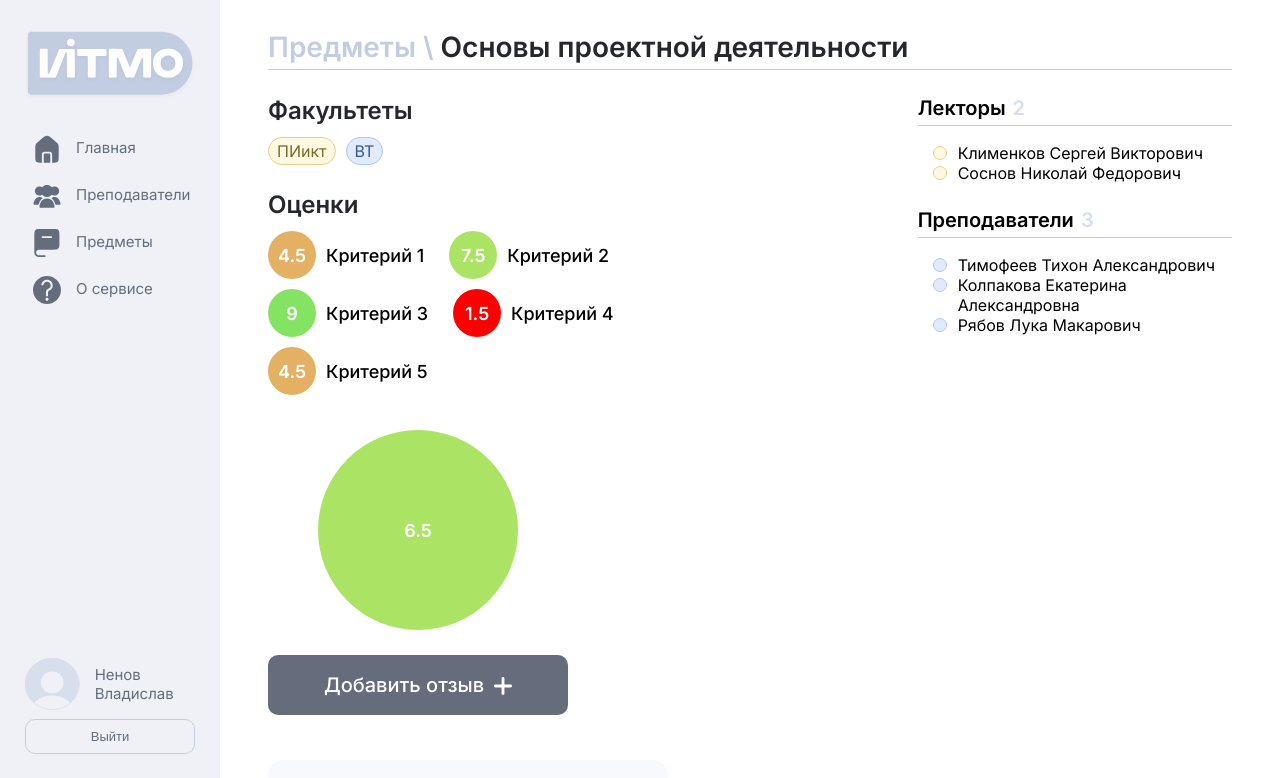
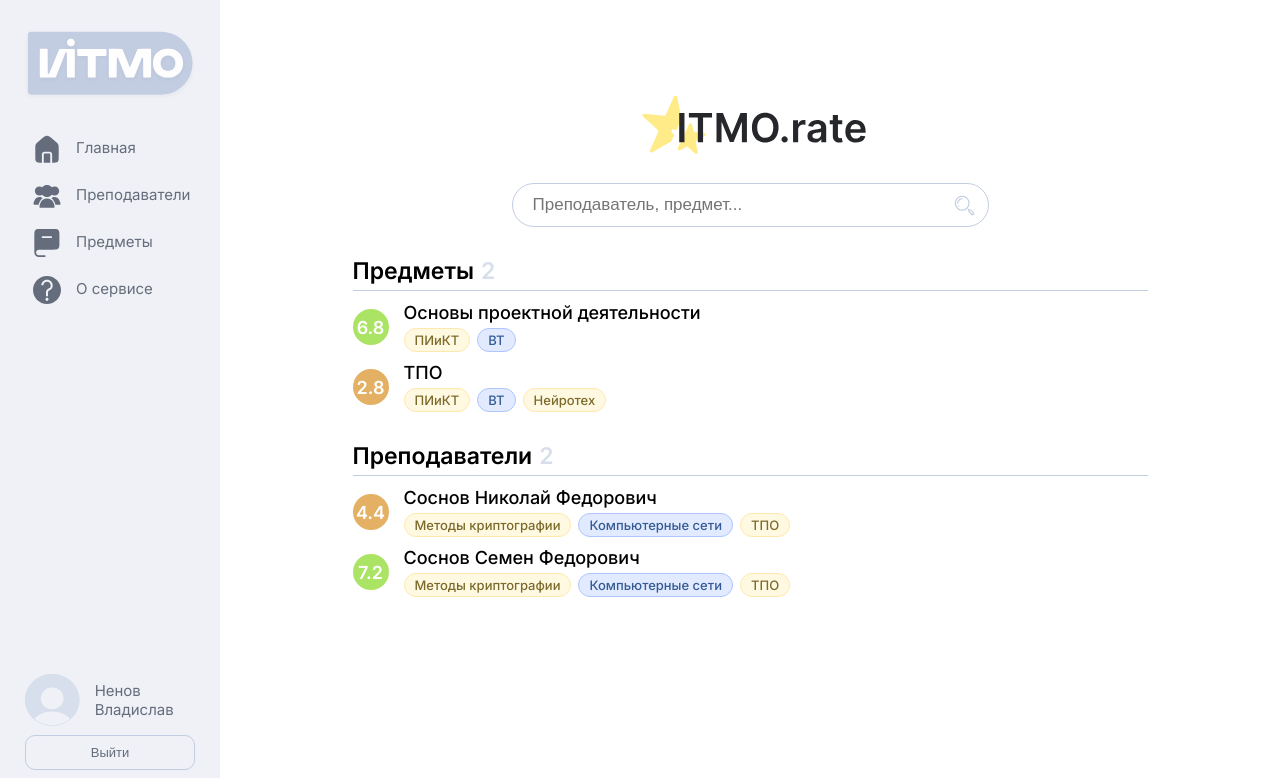
Before and after one commit to misuy/itmo_rate, a Vue app in the folder front/itmo-rate/: page / in a window 1280 px wide. Shown: the top 778 px of the page. Built offline with nearby package versions, Linux system fonts and the light colour scheme.

Commit message:
left panel fixes

```diff
--- a/front/itmo-rate/src/App.vue
+++ b/front/itmo-rate/src/App.vue
@@ -2,11 +2,11 @@
 import router from './router';
 import HomeView from './views/HomeView.vue';
 import SubjectView from "./views/SubjectView.vue";
+import MainView from './views/MainView.vue'
 </script>
 
 <template>
-<!--  <RouterView />-->
-  <SubjectView/>
+  <MainView />
 </template>
 
 <style scoped>
--- a/front/itmo-rate/src/components/RatedListItem.vue
+++ b/front/itmo-rate/src/components/RatedListItem.vue
@@ -36,7 +36,7 @@
 
 <template>
     <div class="rated-list-item">
-        <RatingCircle :rating="props.info?.rating" radius="18"/>
+        <RatingCircle :rating="props.info?.rating" :radius="18"/>
 
         <div class="rated-list-item-info-box">
             <div class="rated-list-item-name">
--- a/front/itmo-rate/src/views/HomeView.vue
+++ b/front/itmo-rate/src/views/HomeView.vue
@@ -16,7 +16,6 @@
 
 <template>
   <div class="home-view">
-    <LeftPanelView />
     <div class="home-view-content">
       <img class="itmo-rate-logo" src="@/assets/itmo_rate_logo.svg" />
       <div class="home-search-bar-holder">
--- a/front/itmo-rate/src/views/LeftPanelView.vue
+++ b/front/itmo-rate/src/views/LeftPanelView.vue
@@ -23,6 +23,8 @@
   display: flex;
   align-items: center;
   flex-direction: column;
+  position: fixed;
+  z-index: 1;
   height: 100%;
   min-width: 220px;
 }
@@ -33,13 +35,14 @@
   margin-bottom: 20px;
 }
 
-.user-box-holder {
-  position: sticky;
-  width: 77%;
-  top: 83%;
+.nav-box-holder {
+  width: 70%;
+  margin-bottom: 40px;
 }
 
-.nav-box-holder {
-  width: 70%;
+.user-box-holder {
+  width: 77%;
+  margin-top: auto;
+  margin-bottom: 30px;
 }
 </style>
--- /dev/null
+++ b/front/itmo-rate/src/views/MainView.vue
@@ -0,0 +1,26 @@
+<script setup lang="ts">
+import LeftPanelView from './LeftPanelView.vue';
+</script>
+
+<template>
+    <div class="main-view">
+        <LeftPanelView />
+        <div class="main-content">
+            <RouterView />
+        </div>
+    </div>
+</template>
+
+<style scoped>
+.main-view {
+    width: 100%;
+    height: 100%;
+    display: flex;
+}
+
+.main-content {
+    width: 100%;
+    height: 100%;
+    margin-left: 220px;
+}
+</style>
--- a/front/itmo-rate/src/views/SubjectsView.vue
+++ b/front/itmo-rate/src/views/SubjectsView.vue
@@ -8,7 +8,6 @@
 
 <template>
     <div class="subjects-view">
-      <LeftPanelView />
       <div class="subjects-view-content">
         <div class="subjects-list">
           <RatedList :name="'Предметы'" :items="testSubjects" />
--- a/front/itmo-rate/src/views/TeachersView.vue
+++ b/front/itmo-rate/src/views/TeachersView.vue
@@ -8,7 +8,6 @@
 
 <template>
   <div class="teachers-view">
-      <LeftPanelView />
     <div class="teachers-view-content">
       <div class="teachers-list">
         <RatedList :name="'Преподаватели'" :items="testTeachers" />
```
Lines whose indentation alone changed are shown as unchanged.
